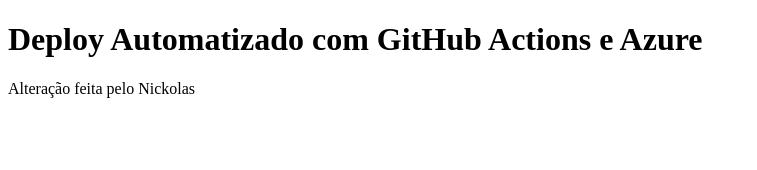
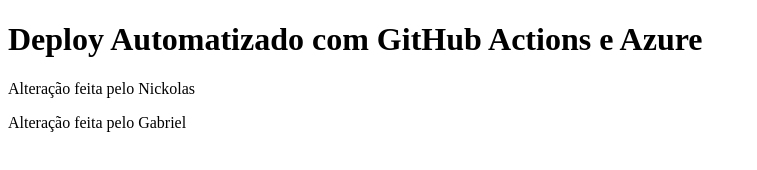
Before and after one commit to NickLimaGomes/CI_CD, a plain HTML site: page index.html in a window 1280 px wide. Shown: the whole page, without its empty margins (0-757 px from the left). Drawn offline with Linux system fonts and the light colour scheme.

Commit message:
Edição de Gabriel

```diff
--- a/index.html
+++ b/index.html
@@ -8,5 +8,6 @@
 <body>
     <h1>Deploy Automatizado com GitHub Actions e Azure</h1>
     <p>Alteração feita pelo Nickolas</p>
+    <p>Alteração feita pelo Gabriel</p>
 </body>
 </html>
```
